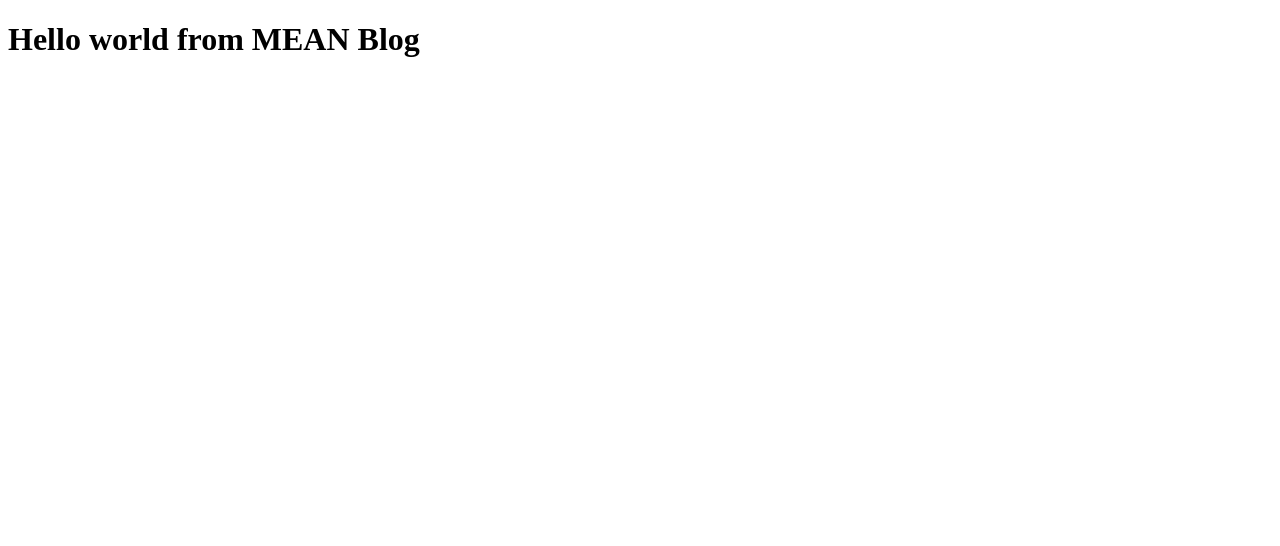
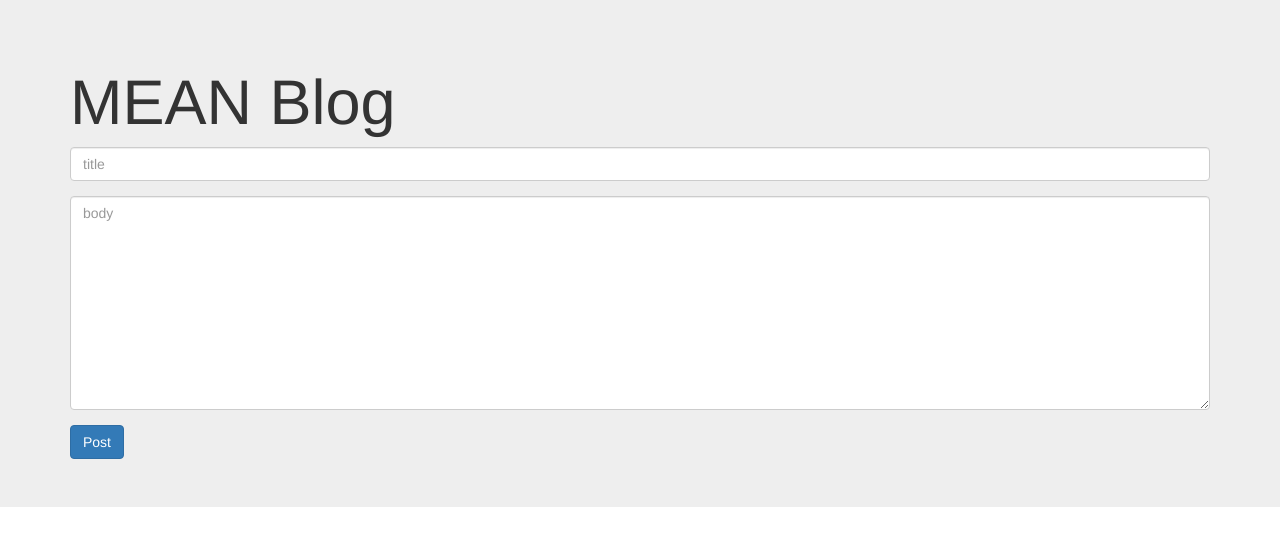
Before and after one commit to davi3blu3/webblog, a website: page public/index.html in a window 1280 px wide. Drawn offline with nearby package versions, Linux system fonts and the light colour scheme.

Commit message:
create angular module and connect to index

```diff
--- /dev/null
+++ b/public/app.js
@@ -0,0 +1,4 @@
+(function() {
+    angular
+        .module("BlogApp", []);
+})();
--- a/public/index.html
+++ b/public/index.html
@@ -1,12 +1,24 @@
 <!DOCTYPE html>
-<html lang="en">
+<html lang="en" ng-app="BlogApp">
 <head>
     <meta charset="UTF-8">
     <meta name="viewport" content="width=device-width, initial-scale=1.0">
     <meta http-equiv="X-UA-Compatible" content="ie=edge">
     <title>Document</title>
+    <link rel="stylesheet" href="https://maxcdn.bootstrapcdn.com/bootstrap/3.3.7/css/bootstrap.min.css">
 </head>
 <body>
-    <h1>Hello world from MEAN Blog</h1>
+    <div class="jumbotron">
+        <div class="container">
+            <h1>MEAN Blog</h1>
+            <form action="post">
+                <input class="form-group form-control" placeholder="title" type="text">
+                <textarea class="form-group form-control" name="body" placeholder="body" id="" cols="30" rows="10"></textarea>
+                <button class="btn btn-primary">Post</button>
+            </form>
+        </div>
+    </div>
+<script src="https://ajax.googleapis.com/ajax/libs/angularjs/1.5.7/angular.min.js"></script>
+<script src="app.js"></script>
 </body>
 </html>
```
